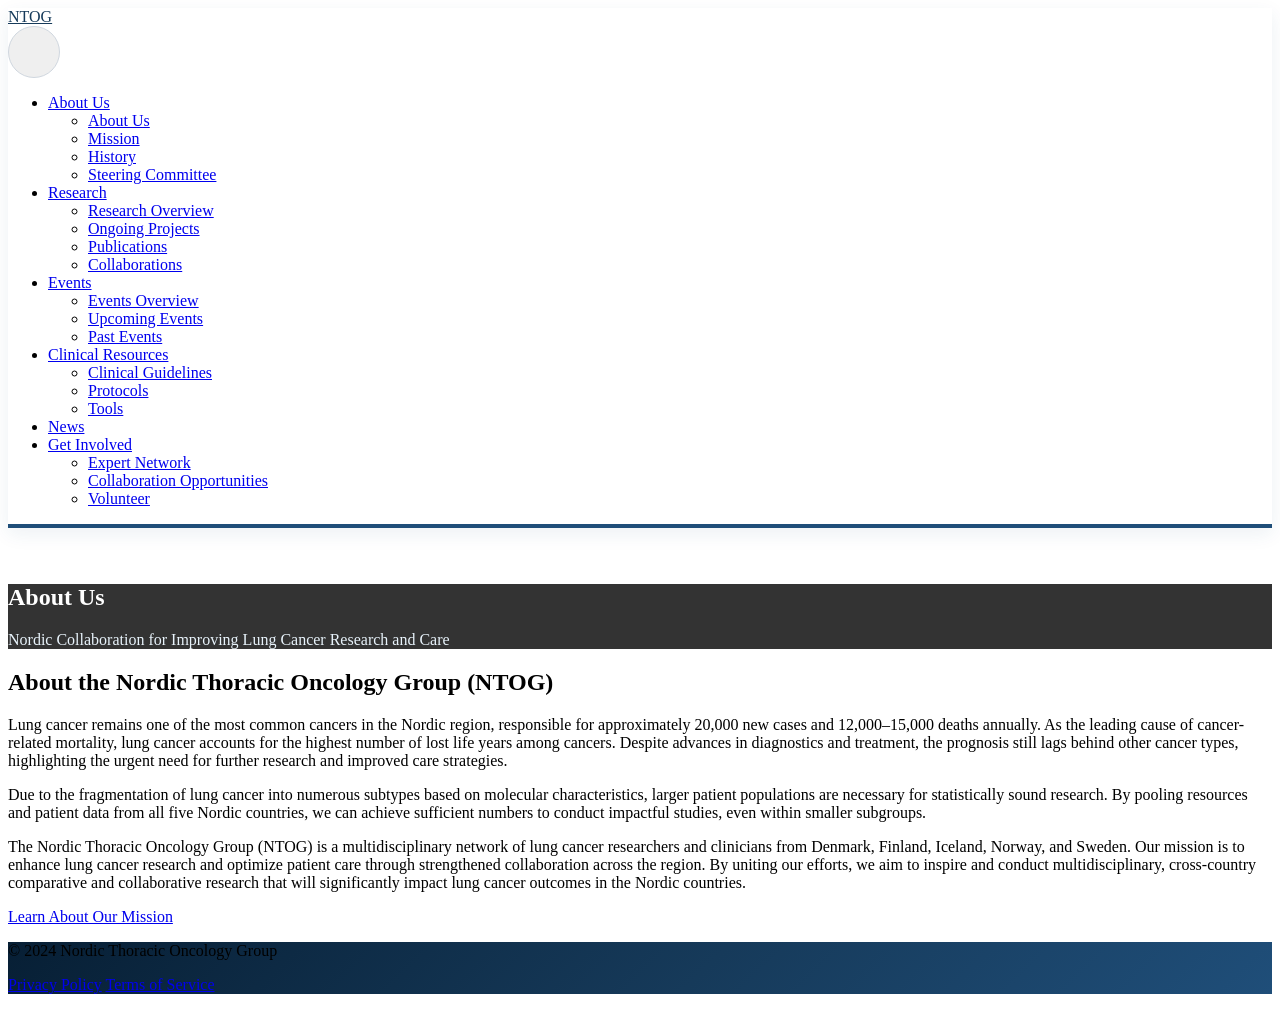
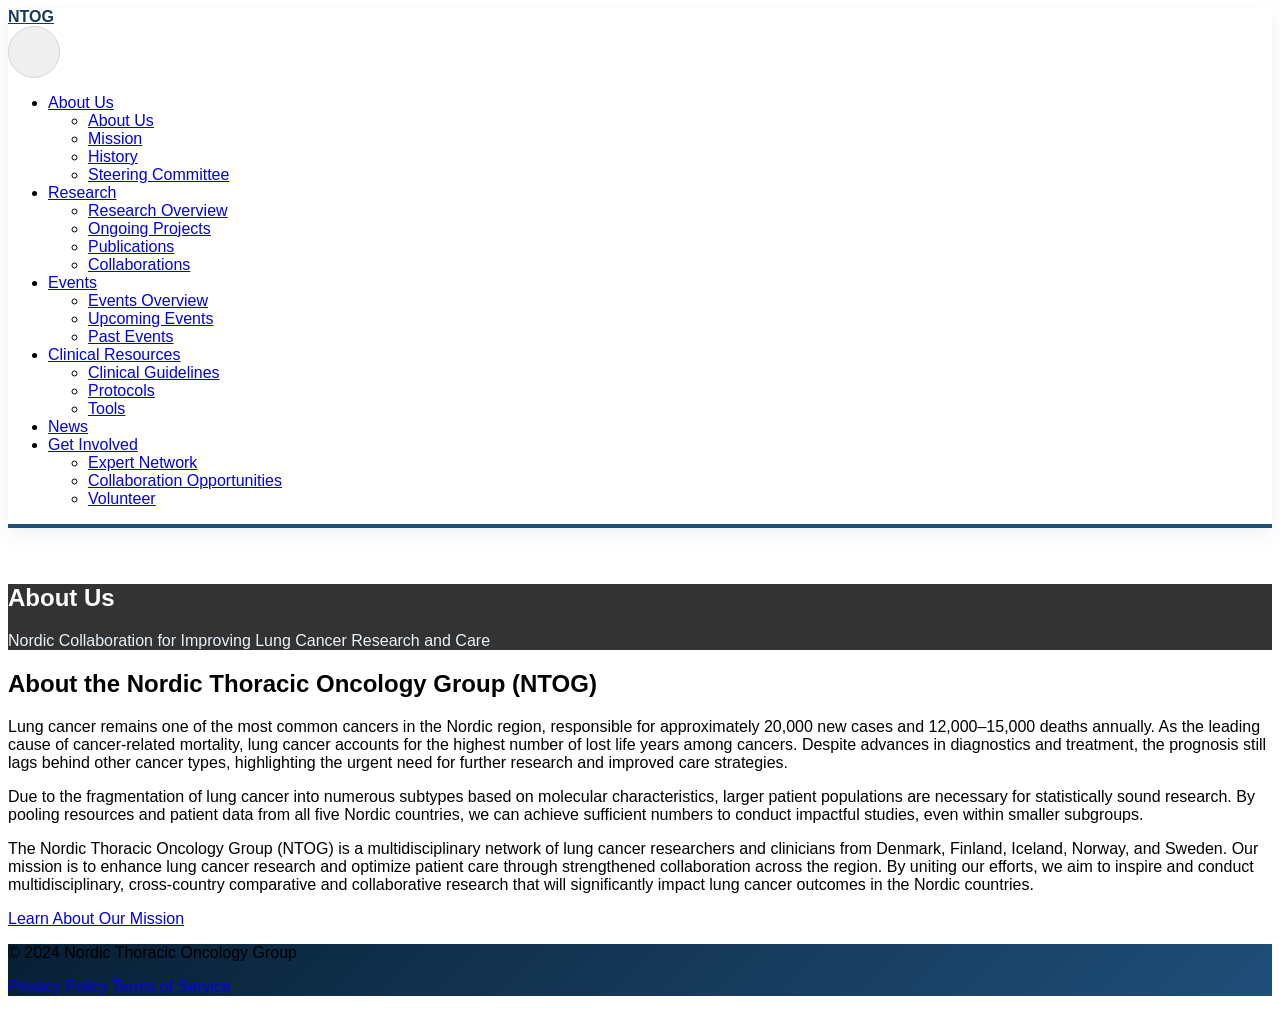

Add font styles for body and headings

--- a/css/styles.css
+++ b/css/styles.css
@@ -20,6 +20,28 @@
   --ntog-grey-border: #e5e7eb;
 }
 
+body {
+  font-family: "Open Sans", Arial, sans-serif;
+  font-weight: 400;
+}
+
+h1,
+h2,
+h3,
+.navbar-brand {
+  font-family: "Montserrat", Arial, sans-serif;
+  font-weight: 700;
+}
+
+.fw-semibold {
+  font-weight: 600;
+}
+
+.fw-bold,
+strong {
+  font-weight: 700;
+}
+
 /* Standard NTOG hero */
 .hero,
 .page-hero,
